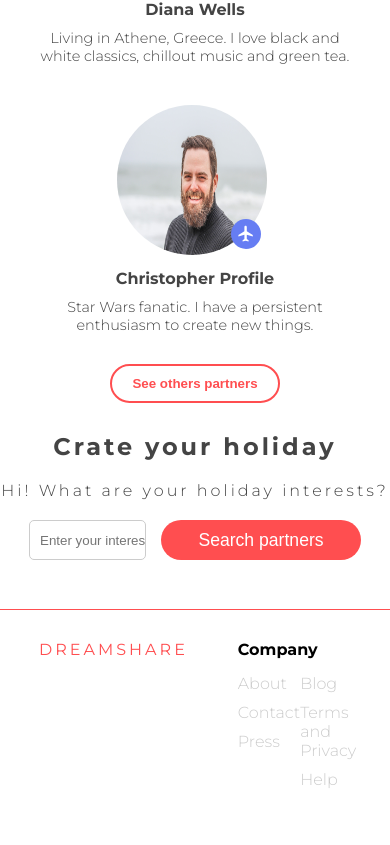
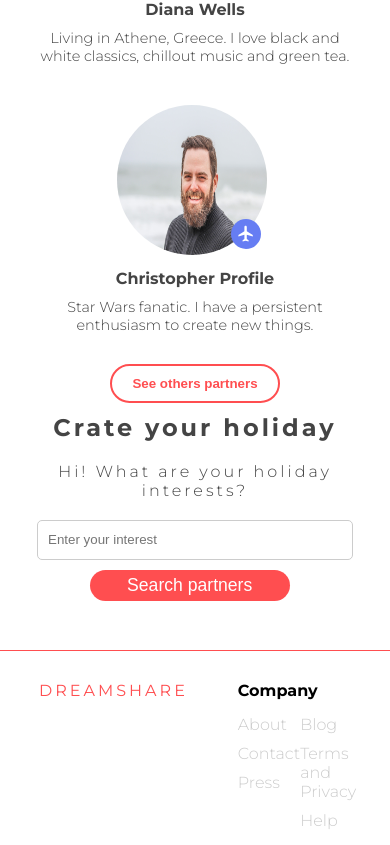
Before and after one commit to gabrielrmodesto/dasatest, a React (Create React App) app: page / in a window 390 px wide. Shown: the part 2458-3303 px from the top of the page. Before the commit the page ends 3262 px from the top, so only its background shows below. Built offline with nearby package versions, Linux system fonts and the light colour scheme.

Commit message:
Form partner responsive

```diff
--- a/src/PartnerForm/style.css
+++ b/src/PartnerForm/style.css
@@ -36,3 +36,28 @@
 	border-radius: 50px;
 	width: 200px;
 }
+@media (max-width: 900px){
+	.inputFormPartner{
+		width: 40%;
+	}
+}
+@media (max-width: 400px){
+	.formPartner{
+		max-width: 400px;
+		margin: 0 5%;
+		text-align: center;
+	}
+	.formTitle, .formText, form{
+		display: grid;
+		grid-template-columns: repeat(1,1fr);
+		grid-gap: 10px;
+	}
+	.inputFormPartner{
+		width: 90%;
+		margin-left: 5%;
+	}
+	.btnFormPartner{
+		padding: 5px 0;
+		margin-left: 20%;
+	}
+}
```
